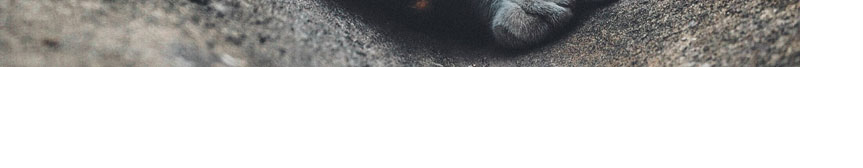
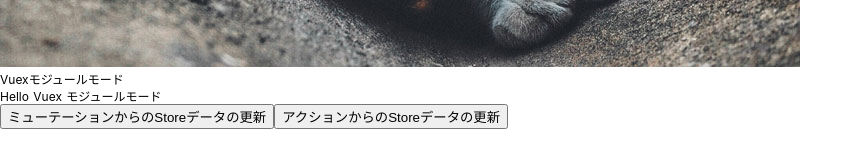
Before and after one commit to motakashi/nuxt-traing, a Nuxt app: page / in a window 1280 px wide. Shown: the part 500-668 px from the top of the page, without its empty margins (0-863 px from the left). Built offline with nearby package versions, Linux system fonts and the light colour scheme; no server answers.

Commit message:
vuexを使ったデータの更新

```diff
--- a/pages/index.vue
+++ b/pages/index.vue
@@ -8,6 +8,19 @@
       </li>
     </ul>
     <img src="./../assets/cat.jpg" alt="画像テスト">
+    <div>
+      <!--p>Vuexクラシックモード</p-->
+      <!--p>{{$store.state.message}}</p-->
+      <!--button v-on:click="$store.commit('updateMessage', 'ミューテーションからペイロード引数で更新')">ミューテーションからのStoreデータの更新</button-->
+      <!--button v-on:click="$store.dispatch('updateMessageAction', 'アクションからペイロード引数で更新')">アクションからのStoreデータの更新</button-->
+    </div>
+    <div>
+      <p>Vuexモジュールモード</p>
+      <p>{{$store.state.modulemode.message}}</p>
+      <button v-on:click="$store.commit('modulemode/updateMessage', 'ミューテーションからペイロード引数で更新')">ミューテーションからのStoreデータの更新</button>
+      <button v-on:click="$store.dispatch('modulemode/updateMessageAction', 'アクションからペイロード引数で更新')">アクションからのStoreデータの更新</button>
+    </div>
+
   </section>
 
 </template>
--- /dev/null
+++ b/store/modulemode.js
@@ -0,0 +1,20 @@
+//  モジュールモードの条件
+//  1, index.jsがストアオブジェクトをexportしない
+//  2, index.jsがstoreフォルダ配下に存在しない
+// */
+
+export const state = () => ({
+  message: "Hello Vuex モジュールモード"
+})
+
+export const mutations = {
+  updateMessage: function(state, paylaodValue){
+    state.message = "Update Message!" + paylaodValue
+  }
+}
+
+export const actions = {
+  updateMessageAction(context, paylaodValue){
+    context.commit('updateMessage', paylaodValue)
+  }
+}
```
Also changed, not shown: store/index.js (added, +27 -0 lines).
